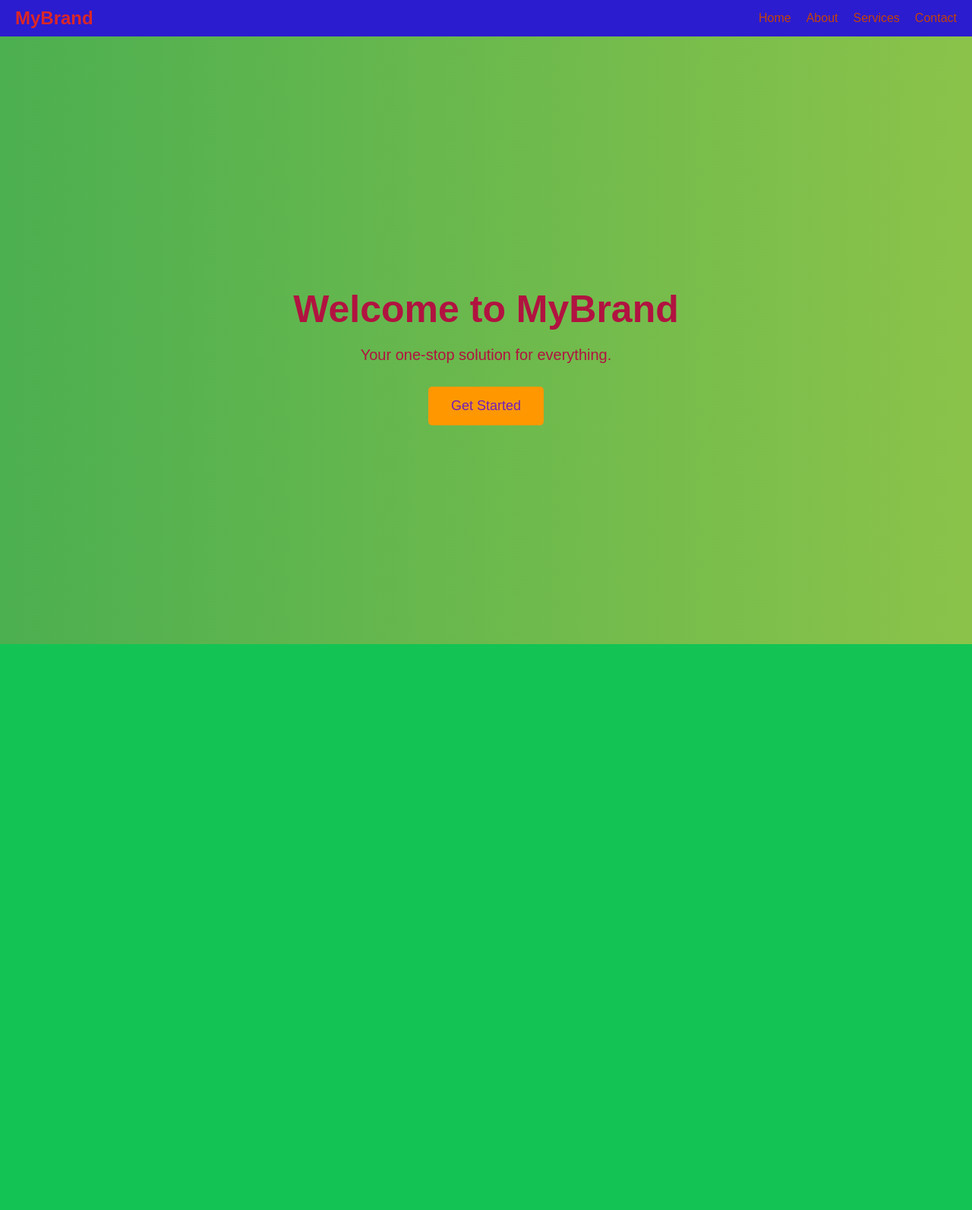
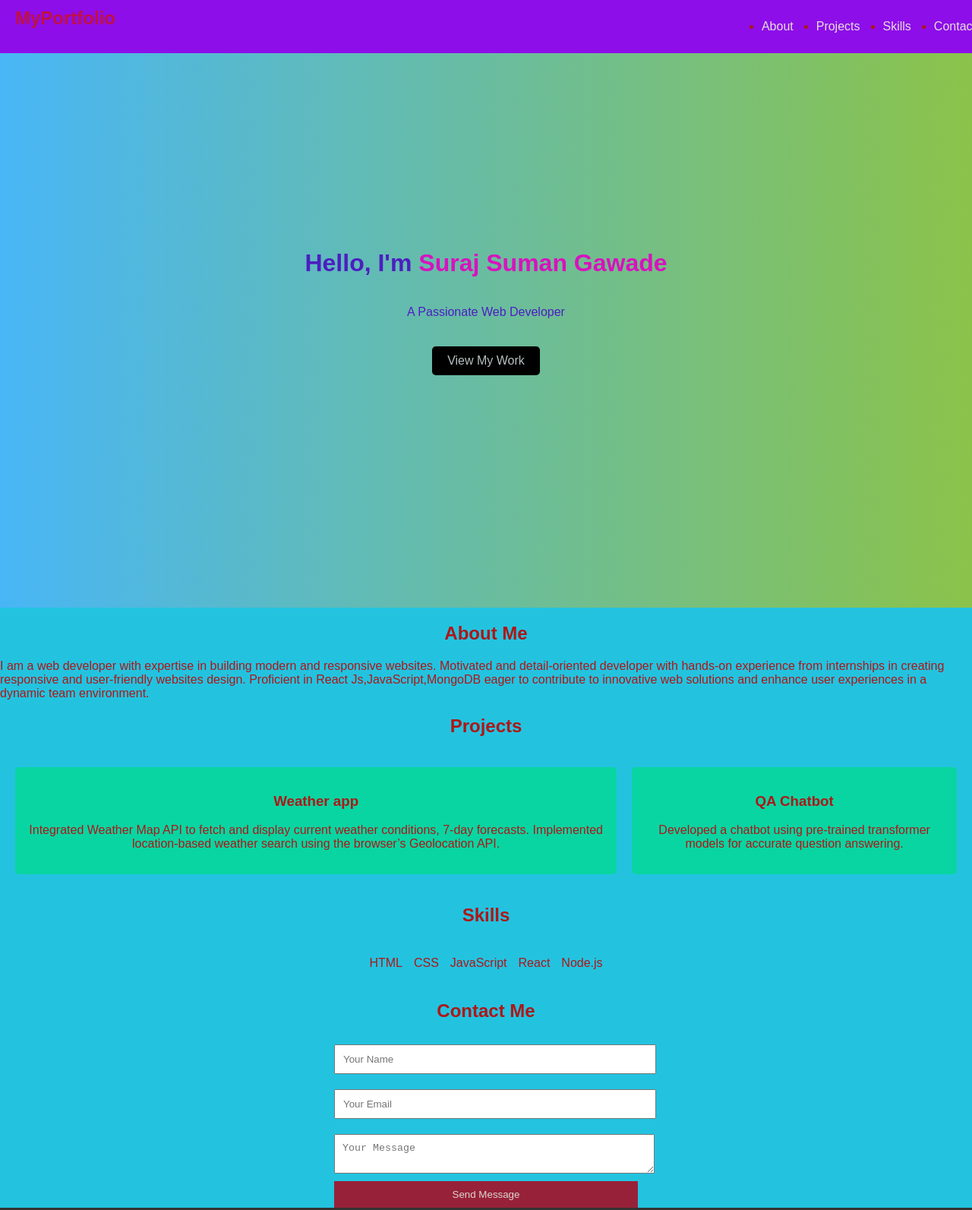
Before and after one commit to Surajclu/Cloudcredit.pvt.ltd, a plain HTML site: page index.html in a window 1280 px wide. Shown: the top 1593 px of the page at 76% size. Before the commit the page ends 848 px from the top, so only its background shows below. Drawn offline with Linux system fonts and the light colour scheme.

Commit message:
Add files via upload

```diff
--- a/index.html
+++ b/index.html
@@ -3,30 +3,84 @@
 <head>
     <meta charset="UTF-8">
     <meta name="viewport" content="width=device-width, initial-scale=1.0">
-  <title>Landing Page</title>
+    <title>My Portfolio</title>
     <link rel="stylesheet" href="style.css">
 </head>
 <body>
+
     <!-- Navbar -->
     <nav class="navbar">
-    <div class="logo">MyBrand</div>
+        <div class="logo">MyPortfolio</div>
         <ul class="nav-links">
-      <li><a href="#">Home</a></li>
-      <li><a href="#">About</a></li>
-      <li><a href="#">Services</a></li>
-      <li><a href="#">Contact</a></li>
+            <li><a href="#about">About</a></li>
+            <li><a href="#projects">Projects</a></li>
+            <li><a href="#skills">Skills</a></li>
+            <li><a href="#contact">Contact</a></li>
         </ul>
     </nav>
 
     <!-- Hero Section -->
-  <section class="hero">
-    <div class="hero-content">
-      <h1>Welcome to MyBrand</h1>
-      <p>Your one-stop solution for everything.</p>
-      <button class="cta-button" onclick="ctaFunction()">Get Started</button>
+    <header class="hero">
+        <h1>Hello, I'm <span>Suraj  Suman Gawade</span></h1>
+        <p>A Passionate Web Developer</p>
+        <a href="#projects" class="cta-button">View My Work</a>
+    </header>
+
+    <!-- About Section -->
+    <section id="about">
+        <h2>About Me</h2>
+        <p>I am a web developer with expertise in building modern and responsive websites.
+            Motivated and detail-oriented developer with hands-on experience from internships in creating responsive and user-friendly websites design. Proficient in  React Js,JavaScript,MongoDB eager to contribute to innovative web solutions and enhance user experiences in a dynamic team environment.
+        </p>
+    </section>
+
+    <!-- Projects Section -->
+    <section id="projects">
+        <h2>Projects</h2>
+        <div class="project-grid">
+            <div class="project">
+
+                <h3>Weather app</h3>
+                <p>	Integrated Weather Map API to fetch and display current weather conditions, 7-day forecasts.
+                    	Implemented location-based weather search using the browser’s Geolocation API.
+                    </p>
+            </div>
+            <div class="project">
+
+                <h3>QA Chatbot</h3>
+                <p>	Developed a chatbot using pre-trained transformer models for accurate question answering.</p>
+            </div>
         </div>
     </section>
 
-  <script src="landing.js"></script>
+    <!-- Skills Section -->
+    <section id="skills">
+        <h2>Skills</h2>
+        <ul class="skills-list">
+            <li>HTML</li>
+            <li>CSS</li>
+            <li>JavaScript</li>
+            <li>React</li>
+            <li>Node.js</li>
+        </ul>
+    </section>
+
+    <!-- Contact Section -->
+    <section id="contact">
+        <h2>Contact Me</h2>
+        <form id="contact-form">
+            <input type="text" placeholder="Your Name" required>
+            <input type="email" placeholder="Your Email" required>
+            <textarea placeholder="Your Message" required></textarea>
+            <button type="submit">Send Message</button>
+        </form>
+    </section>
+
+    <!-- Footer -->
+    <footer>
+        <p>&copy; 2025 MyPortfolio. All Rights Reserved.</p>
+    </footer>
+
+    <script src="script.js"></script>
 </body>
 </html>
--- /dev/null
+++ b/script.js
@@ -0,0 +1,9 @@
+document.addEventListener("DOMContentLoaded", () => {
+    const form = document.getElementById("contact-form");
+
+    form.addEventListener("submit", function (event) {
+        event.preventDefault();
+        alert("Thank you! Your message has been sent.");
+        form.reset();
+    });
+});
--- a/style.css
+++ b/style.css
@@ -1,78 +1,129 @@
-/* Global Styles */
+
+/* General Styles */
 body {
+    font-family: Arial, sans-serif;
     margin: 0;
-    font-family: Arial, sans-serif;
-    background-color: #13c454;
+    padding: 0;
+    box-sizing: border-box;
+    background-color: #23c3e0;
+    color: #ad1717;
 }
 
-  nav {
-    background-color: #2b1ccf;
-    padding: 10px 20px;
-    display:flex;
-    justify-content: space-between;
-    align-items: center;
+h2 {
+    text-align: center;
+    margin-top: 20px;
 }
 
-  nav .logo {
-    color: rgb(219, 39, 39);
+/* Navbar */
+.navbar {
+    display: flex;
+    justify-content: space-between;
+    background-color: #8d0ee9;
+    padding: 10px 20px;
+    position: fixed;
+    width: 100%;
+    top: 0;
+}
+
+.navbar .logo {
+    color: rgb(193, 16, 66);
     font-size: 24px;
     font-weight: bold;
 }
 
-  nav .nav-links {
+.nav-links {
+    color:#734e16
     list-style: none;
-    margin: 0;
-    padding: 0;
     display: flex;
 }
 
-  nav .nav-links li {
-    margin-left: 20px;
+.nav-links li {
+    margin: 0 15px;
 }
 
-  nav .nav-links a {
+.nav-links a {
     text-decoration: none;
-    color: rgb(197, 66, 9);
-    font-size: 16px;
+    color: rgb(231, 222, 222);
 }
 
+/* Hero Section */
 .hero {
     height: 100vh;
-    background: linear-gradient(to right, #4CAF50, #8BC34A);
+    background: linear-gradient(to right, #48b6f6, #8BC34A);
+    display: flex;
+    flex-direction: column;
+    justify-content: center;
+    align-items: center;
+    text-align: center;
+    color: rgb(76, 30, 193);
+}
+
+.hero span {
+    color: #d812be;
+}
+
+.cta-button {
+    margin-top: 20px;
+    padding: 10px 20px;
+    background-color: #000000;
+    color: rgb(184, 193, 194);
+    text-decoration: none;
+    border-radius: 5px;
+}
+
+/* Projects */
+.project-grid {
     display: flex;
     justify-content: center;
-    align-items: center;
-    color: rgb(177, 19, 64);
+    gap: 20px;
+    padding: 20px;
+}
+
+.project {
+    background: rgb(9, 213, 162);
+    padding: 15px;
+    border-radius: 5px;
     text-align: center;
 }
 
-  .hero-content h1 {
-    font-size: 50px;
-    margin-bottom: 20px;
+
+
+/* Skills */
+.skills-list {
+    display: flex;
+    justify-content: center;
+    list-style: none;
+    gap: 15px;
+    padding: 20px;
 }
 
-  .hero-content p {
-    font-size: 20px;
-    margin-bottom: 30px;
+/* Contact Form */
+#contact-form {
+    display: flex;
+    flex-direction: column;
+    max-width: 400px;
+    margin: 0 auto;
 }
 
-  .cta-button {
-    background-color: #FF9800;
-    color: rgb(114, 30, 188);
-    font-size: 18px;
-    padding: 15px 30px;
+#contact-form input,
+#contact-form textarea {
+    margin: 10px 0;
+    padding: 10px;
+    width: 100%;
+}
+
+#contact-form button {
+    padding: 10px;
+    background-color: #972138;
+    color: rgb(220, 214, 210);
     border: none;
     cursor: pointer;
-    border-radius: 5px;
 }
 
-  .cta-button:hover {
-    background-color: #491bc8;
-  }
-
+/* Footer */
 footer {
-    background-color: #333;
+    background: #333333;
     color: white;
     text-align: center;
-    padding: 10px 0;
+    padding: 10px;
 }
```
Lines whose indentation alone changed are shown as unchanged.
